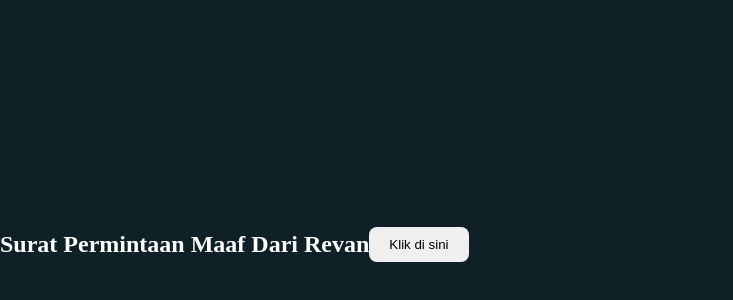
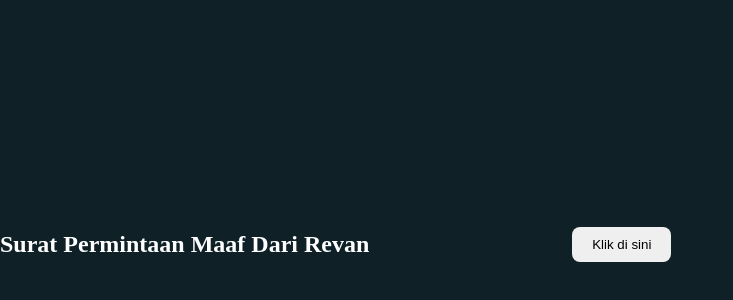
Before and after one commit to koalamewing/Surat-Permintaan-Maaf, a plain HTML site: page index.html in a window 1280 px wide. Shown: the part 156-456 px from the top of the page, without its empty margins (0-733 px from the left). Drawn offline with Linux system fonts and the light colour scheme.

Commit message:
Refactor button element and styles in index.html
Updated button styling and removed inline styles.

```diff
--- a/index.html
+++ b/index.html
@@ -17,13 +17,21 @@
     display: flex;
     justify-content: center;
     align-items: center;
+    text-align: center;
+}
+button {
+    display: block;
+    margin: 20px auto;
+    padding: 10px 20px;
+    border: none;
+    border-radius: 8px;
+    cursor: pointer;
 }
 </style>
 </head>
     <h2>Surat Permintaan Maaf Dari Revan</h2>
 
-    <button onclick="mintaMaaf()"
-    style="padding:10px 20px; border:none; border-radius:8px; cursor:pointer;">
+    <button onclick="mintaMaaf()">
         Klik di sini
     </button>
 
```
